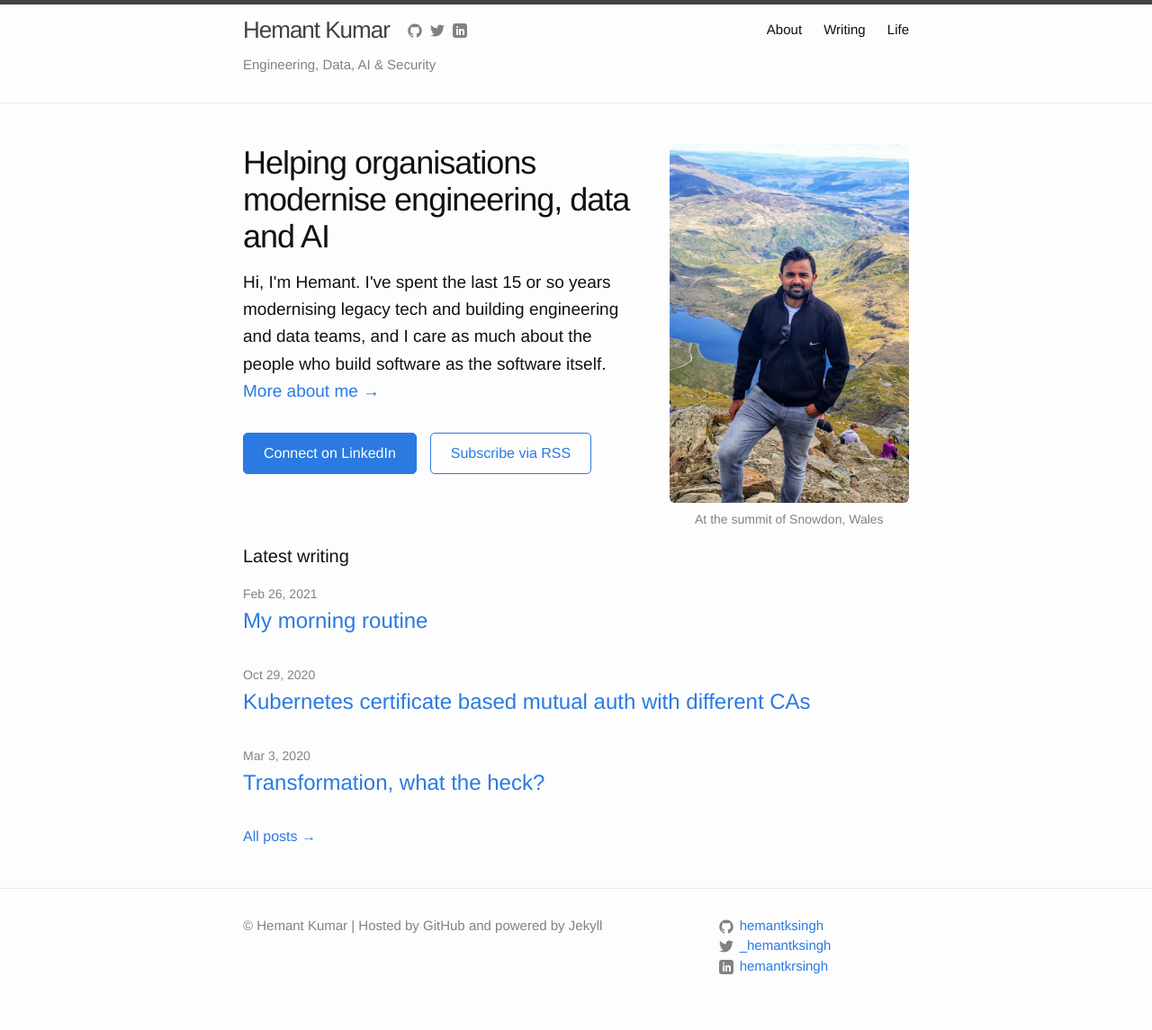
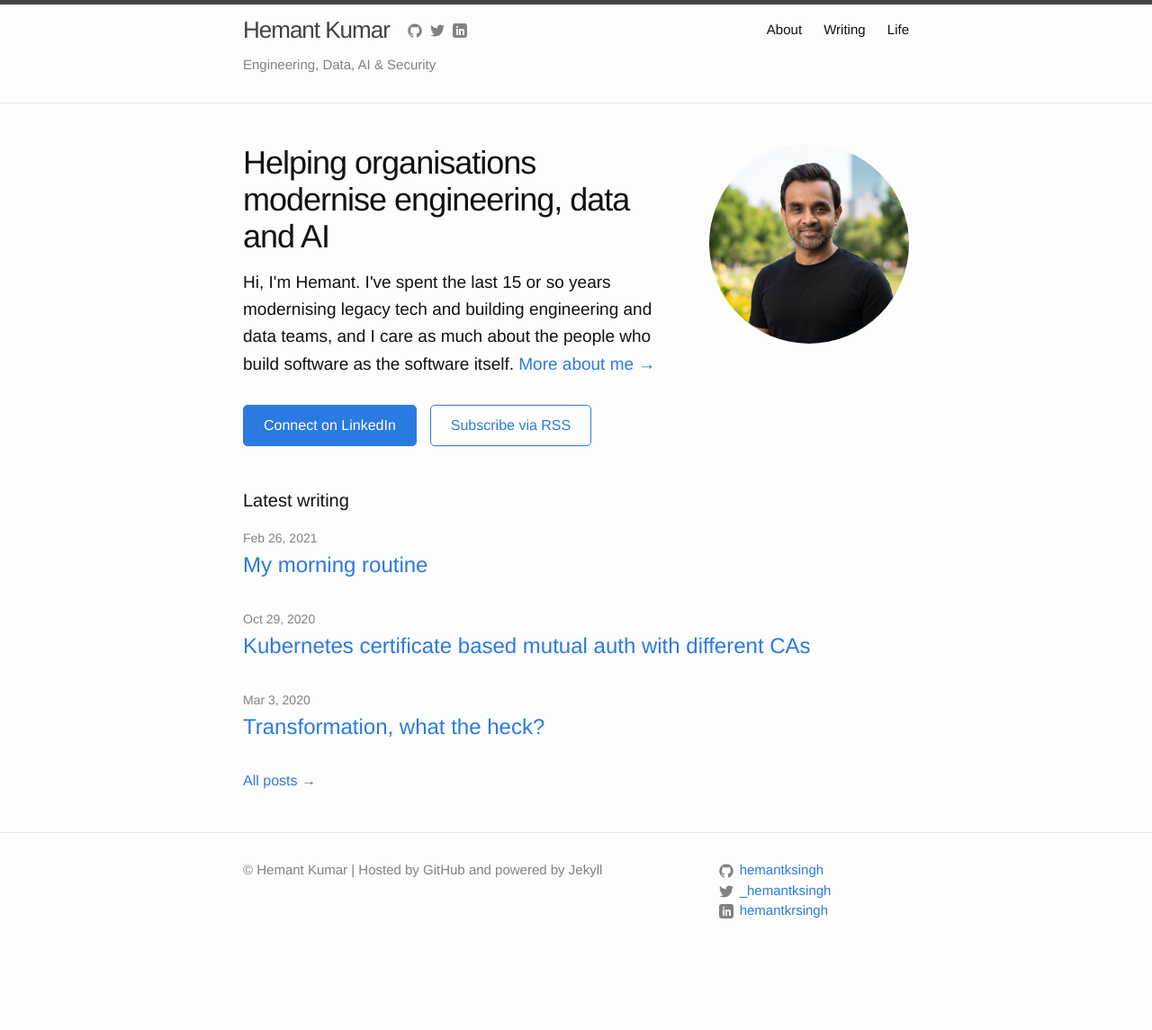
Before and after one commit to hemantksingh/hemantksingh.github.io, a Jekyll site: the page built from index.html, in a window 1280 px wide. Shown: the whole page at 90% size. Built offline with Jekyll 4.4.1, drawn with Linux system fonts in a browser that asks for light colours; after the commit the page ends 1084 px from its top, so only the background shows below that.

Commit message:
Use circular headshot on home page hero
Separates the landing page from the about page, which keeps the
Snowdon portrait.

```diff
--- a/_sass/_layout.scss
+++ b/_sass/_layout.scss
@@ -362,6 +362,16 @@
     }
 }
 
+.home-hero-photo {
+    flex-basis: 30%;
+
+    img {
+        border-radius: 50%;
+        aspect-ratio: 1;
+        object-fit: cover;
+    }
+}
+
 .home-cta {
     display: flex;
     gap: $spacing-unit / 2;
@@ -414,6 +424,15 @@
         font-size: 28px;
     }
 
+    .home-hero-photo {
+        width: 200px;
+        margin: 0 auto;
+
+        img {
+            max-height: none;
+        }
+    }
+
     .home-cta {
         flex-direction: column;
 
--- a/index.html
+++ b/index.html
@@ -20,9 +20,8 @@ layout: default
         {% endif %}
       </div>
     </div>
-    <div class="about-hero-photo">
-      <img src="{{ site.url }}/assets/hk-portrait.jpg" alt="Hemant Kumar at the summit of Snowdon" width="640" height="960" fetchpriority="high" decoding="async"/>
-      <p class="about-photo-caption">At the summit of Snowdon, Wales</p>
+    <div class="about-hero-photo home-hero-photo">
+      <img src="{{ site.url }}/assets/hk-virtual-headshot.jpg" alt="Hemant Kumar" width="640" height="640" fetchpriority="high" decoding="async"/>
     </div>
   </div>
 
```
Also changed, not shown: assets/hk-virtual-headshot.jpg (added).
